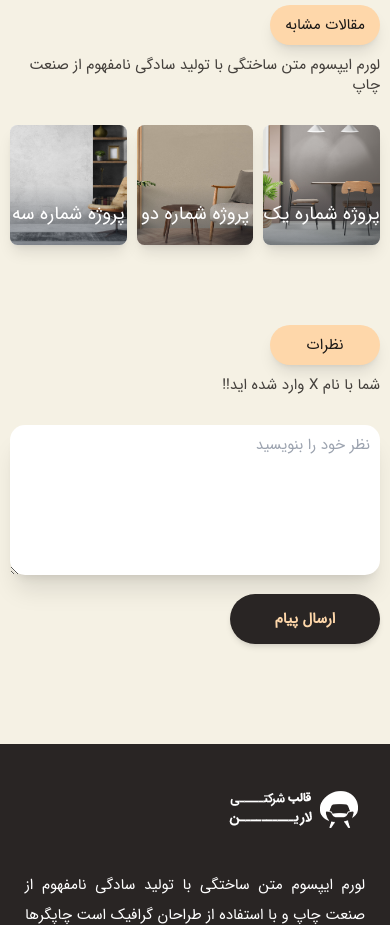
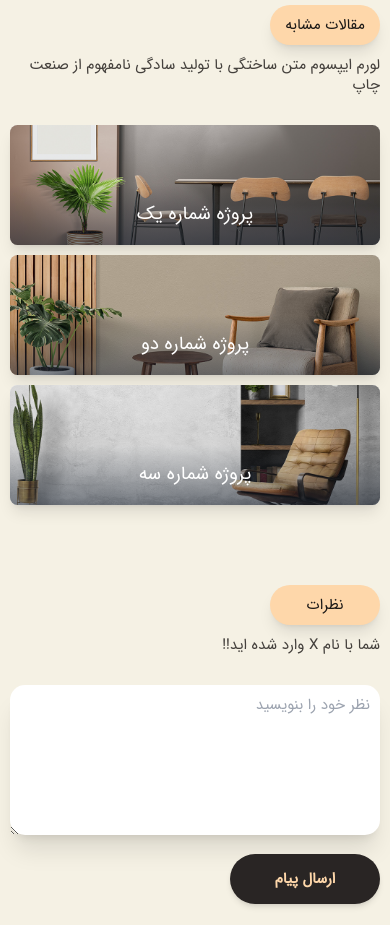
Before and after one commit to Reza-HM/Larin-Corporation, a React (Vite) app: page /project-details/1 in a window 390 px wide. Shown: the part 1380-2305 px from the top of the page. Built offline with nearby package versions, Linux system fonts and the light colour scheme.

Commit message:
responsived articles details and projects details - responsiving finished

```diff
--- a/src/Pages/ProjectDetails.tsx
+++ b/src/Pages/ProjectDetails.tsx
@@ -145,8 +145,8 @@ const ProjectDetails = () => {
             لورم ایپسوم متن ساختگی با تولید سادگی نامفهوم از صنعت چاپ
           </p>
         </div>
-        <div className="flex items-center gap-4">
-          <div className="flex-1">
+        <div className="flex items-center flex-wrap gap-4">
+          <div className="w-full sm:w-1/3 sm:flex-1">
             <Link
               to="/project-details/1"
               className="group relative flex justify-center h-48 items-end overflow-hidden rounded-xl bg-gray-100 shadow-lg md:h-96"
@@ -163,7 +163,7 @@ const ProjectDetails = () => {
               </span>
             </Link>
           </div>
-          <div className="flex-1">
+          <div className="w-full sm:w-1/3 sm:flex-1">
             <Link
               to="/project-details/1"
               className="group relative flex justify-center h-48 items-end overflow-hidden rounded-xl bg-gray-100 shadow-lg md:h-96"
@@ -180,7 +180,7 @@ const ProjectDetails = () => {
               </span>
             </Link>
           </div>
-          <div className="flex-1">
+          <div className="w-full sm:w-1/3 sm:flex-1">
             <Link
               to="/project-details/1"
               className="group relative flex justify-center h-48 items-end overflow-hidden rounded-xl bg-gray-100 shadow-lg md:h-96"
```
